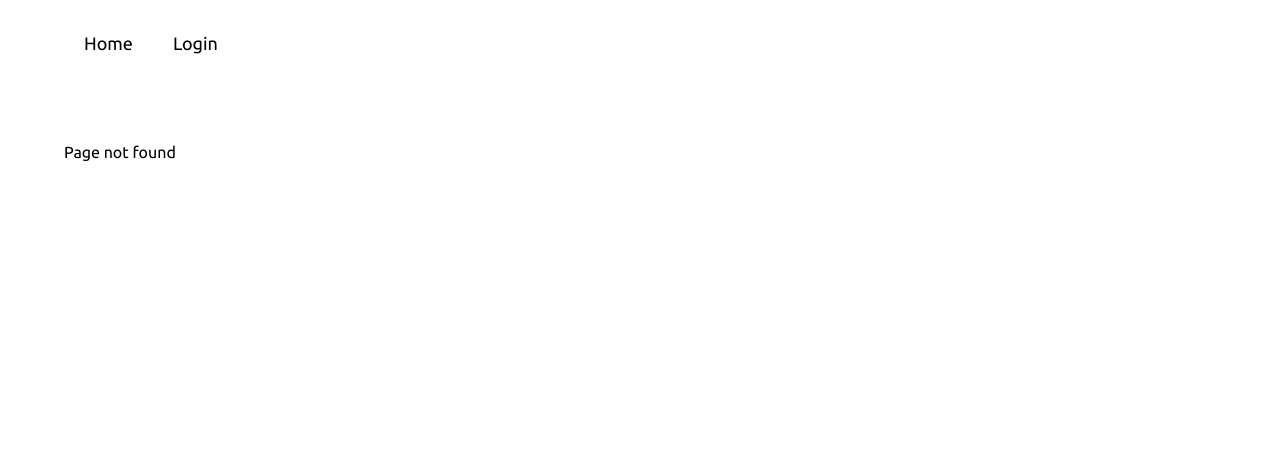
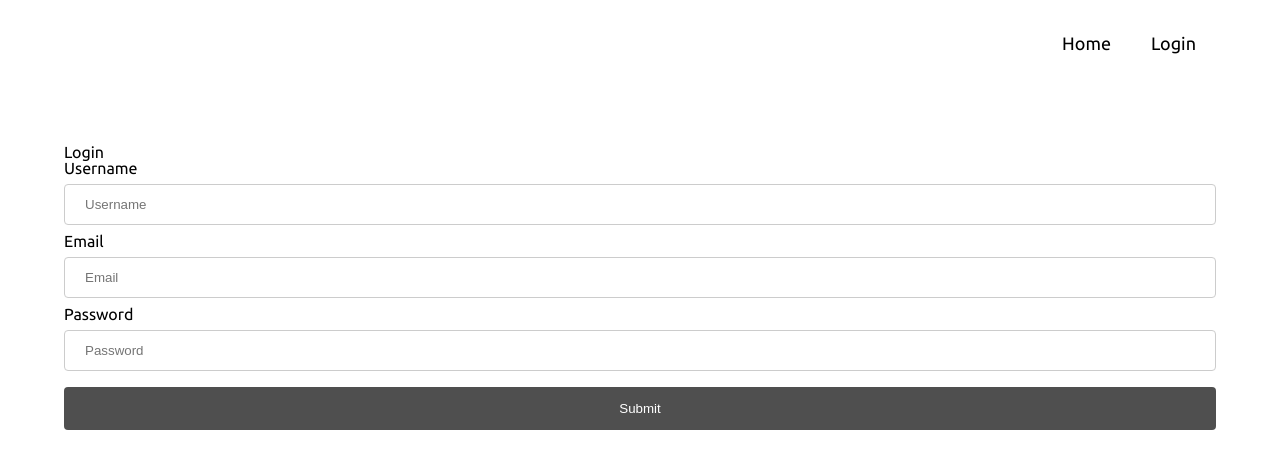
Before and after one commit to prozko1234/ImageManagerFront, a React app: page /login in a window 1280 px wide. Before the commit this address had no page. Shown: the top 468 px of the page. Built offline with nearby package versions, Linux system fonts and the light colour scheme; what redux-immutable-state-invariant would draw is missing.

Commit message:
Added loging in form

```diff
--- a/public/index.html
+++ b/public/index.html
@@ -3,7 +3,7 @@
   <head>
     <meta charset="UTF-8" />
     <meta name="viewport" content="width=device-width, initial-scale=1.0" />
-    <title>Mykola Marchuk Portfolio</title>
+    <title>Image Manager</title>
     <link
       href="https://fonts.googleapis.com/css2?family=Ubuntu:ital,wght@0,300;0,400;0,500;0,700;1,300;1,400;1,500;1,700&display=swap"
       rel="stylesheet"
--- a/public/styles/main.scss
+++ b/public/styles/main.scss
@@ -78,7 +78,7 @@ a{
 
 .nav-container {
     display: flex;
-    flex-direction: row;
+    flex-direction: row-reverse;
     justify-content: space-between;
     margin-bottom: 90px;
     .nav-logo{
@@ -106,148 +106,27 @@ a{
     }
 }
 
-.home-front-section{
-    width:100%;
-}
+input[type=password], input[type=username], input[type=email] {
+    width: 100%;
+    padding: 12px 20px;
+    margin: 8px 0;
+    display: inline-block;
+    border: 1px solid #ccc;
+    border-radius: 4px;
+    box-sizing: border-box;
+  }
 
-.home-main{
-    width:100%;
-    display: flex;
-    flex-direction: row;
-    justify-content: space-between;
-    flex-flow: nowrap;
+  input[type=submit] {
+    width: 100%;
+    background-color: #4F4F4F;
+    color: white;
+    padding: 14px 20px;
+    margin: 8px 0;
+    border: none;
+    border-radius: 4px;
+    cursor: pointer;
+  }
 
-    .home-main-desc{
-        width: 650px;
-        padding-top: 100px;
-        .home-main-desc-text{
-            font-size: 52px;
-            line-height: 70px;
-            color: #0F1215;
-
-            span{
-            color: #2F80ED;
-            }
-        }
-        .learn-more-btn {
-            margin-top: 30px;
-            font-weight: 300;
-            font-size: 18px;
-            color: $text-color-4f4f4f;
-            display: inline-block;
-
-            .learn-more-btn-text{
-                transition: background-size .5s;
-                background-image: linear-gradient(to right, $text-color-4f4f4f,$text-color-4f4f4f);
-                background-position: bottom left;
-                background-repeat: no-repeat;
-                background-size: 0% 2px;
-                padding-bottom: 4px;
-            }
-            &:hover {
-                cursor: pointer;
-                .learn-more-btn-text {
-                    background-size: 100% 2px;
-                }
-            }
-            svg{
-                width: 23px;
-                height: 13px;
-            }
-        }
-    }
-
-    .home-main-image{
-        width: 40%;
-        img{
-            width: 100%;
-            height: 100%;
-        }
-    }
-}
-
-.scroll-icon-block{
-    text-align: center;
-    margin-top: 100px;
-    svg{
-        height: 34px;
-        width: 24px;
-    }
-    p{
-        color: $text-color-4f4f4f;
-        margin-top: 10px;
-        font-style: normal;
-        font-weight: normal;
-    }
-}
-
-.what-i-do-section{
-    margin-top: 90px;
-    margin-bottom: 120px;
-
-    .what-i-do-header{
-        text-align: center;
-        font-size: 52px;
-        line-height: 70px;
-    }
-
-    .what-i-do-items{
-        display: flex;
-        margin-top: 70px;
-        justify-content: space-between;
-
-        .what-i-do-item {
-            width: 50%;
-            text-align: center;
-            .what-i-do-item-header{
-                font-size: 30px;
-                line-height: 50px;
-            }
-            .what-i-do-item-desc{
-                font-size: 24px;
-                line-height: 35px;
-                color: #4F4F4F;
-            }
-            img{
-                display: block;
-                margin: 0 auto;
-                padding-bottom: 30px;
-            }
-        }
-    }
-}
-
-@media only screen and (max-width: 1300px) {
-    .home-main{
-
-        align-items: center;
-        .home-main-image{
-            width: 400px;
-            height: 70%;
-        }
-
-        .home-main-desc{
-            width: 50%;
-            .home-main-desc-text{
-                font-size: 32px;
-                line-height: 45px;
-            }
-        }
-    }
-}
-
-@media only screen and (max-width: 900px) {
-    .home-main{
-        justify-content: center;
-        flex-wrap: wrap;
-        .home-main-image{
-            width: 100%;
-            margin-top:70px;
-        }
-
-        .home-main-desc{
-            width: 100%;
-            padding-top: 0;
-        }
-    }
-}
+  input[type=submit]:hover {
+    background-color: rgb(119, 119, 119);
+  }
--- a/src/components/App.js
+++ b/src/components/App.js
@@ -3,6 +3,7 @@ import { Route, Switch } from "react-router-dom";
 import Home from "./home/Home";
 import Header from "./common/Header";
 import PageNotFound from "./PageNotFound";
+import Login from "./login/Login";
 
 function App() {
   return (
@@ -10,6 +11,7 @@ function App() {
       <Header />
       <Switch>
         <Route exact path="/" component={Home}></Route>
+        <Route exact path="/login" component={Login}></Route>
         <Route component={PageNotFound}></Route>
       </Switch>
     </div>
--- /dev/null
+++ b/src/components/login/Login.js
@@ -0,0 +1,64 @@
+import React, { useEffect, useState } from "react";
+
+const Login = () => {
+  const [userName, setUserName] = useState("");
+  const [userEmail, setUserEmail] = useState("");
+  const [userPassword, setUserPassword] = useState("");
+
+  const handleChange = (event) => {
+    switch (event.target.name) {
+      case "username":
+        setUserName(event.target.value);
+        break;
+      case "email":
+        setUserEmail(event.target.value);
+        break;
+      case "password":
+        setUserPassword(event.target.value);
+        break;
+      default:
+        return;
+    }
+    //[event.target.name]: event.target.value
+  };
+
+  return (
+    <section className="loginPageSection">
+      <div className="">
+        <form>
+          <h2>Login</h2>
+          <label>Username</label>
+          <input
+            onChange={handleChange}
+            type="username"
+            name="username"
+            placeholder="Username"
+          />
+          <br />
+
+          <label>Email</label>
+          <input
+            onChange={handleChange}
+            type="email"
+            name="email"
+            placeholder="Email"
+          />
+
+          <label>Password</label>
+          <input
+            onChange={handleChange}
+            type="password"
+            name="password"
+            placeholder="Password"
+          />
+          <br />
+
+          <input type="submit" />
+        </form>
+      </div>
+      <div>{userEmail + " " + userName + " " + userPassword}</div>
+    </section>
+  );
+};
+
+export default Login;
```
